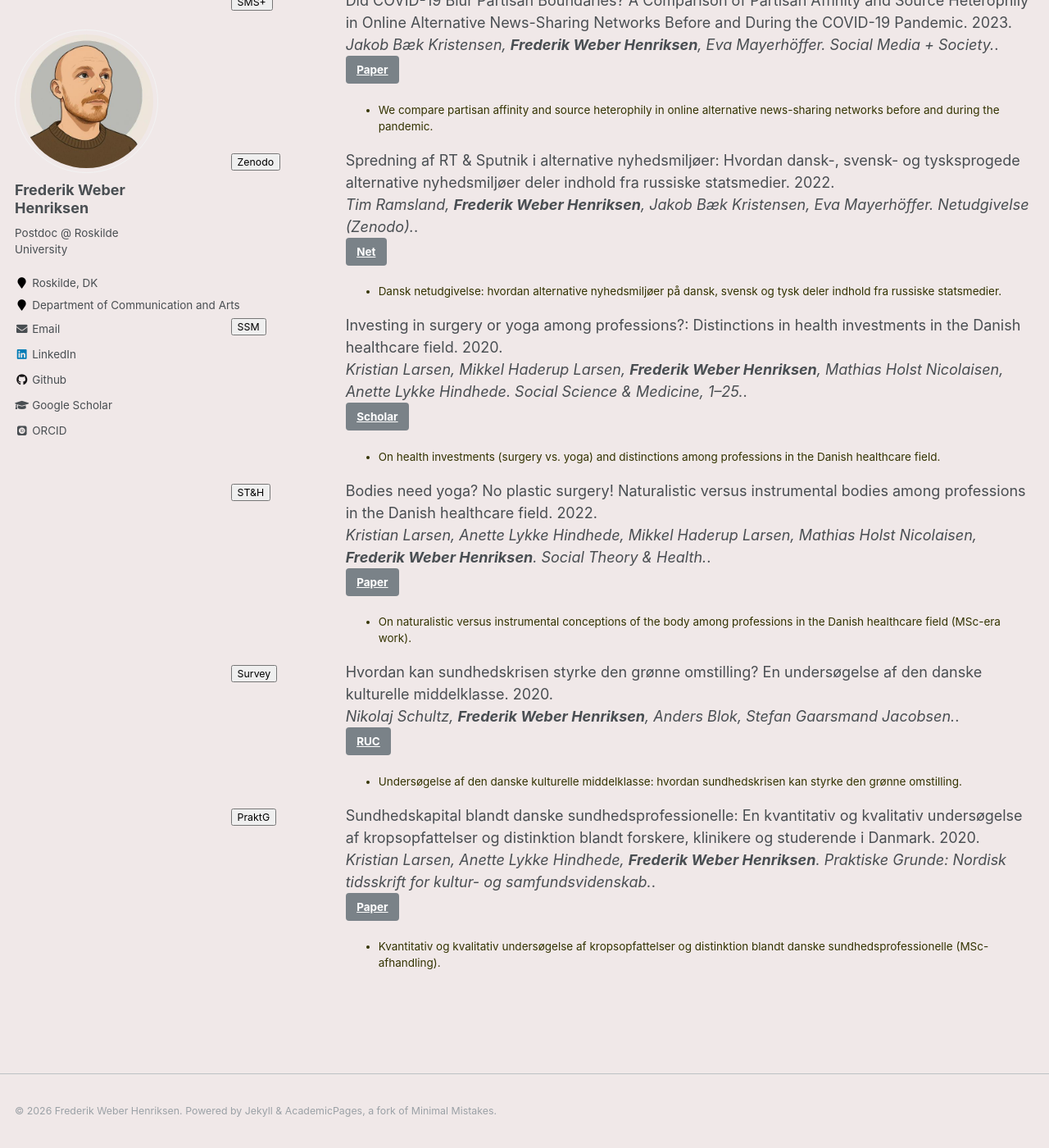
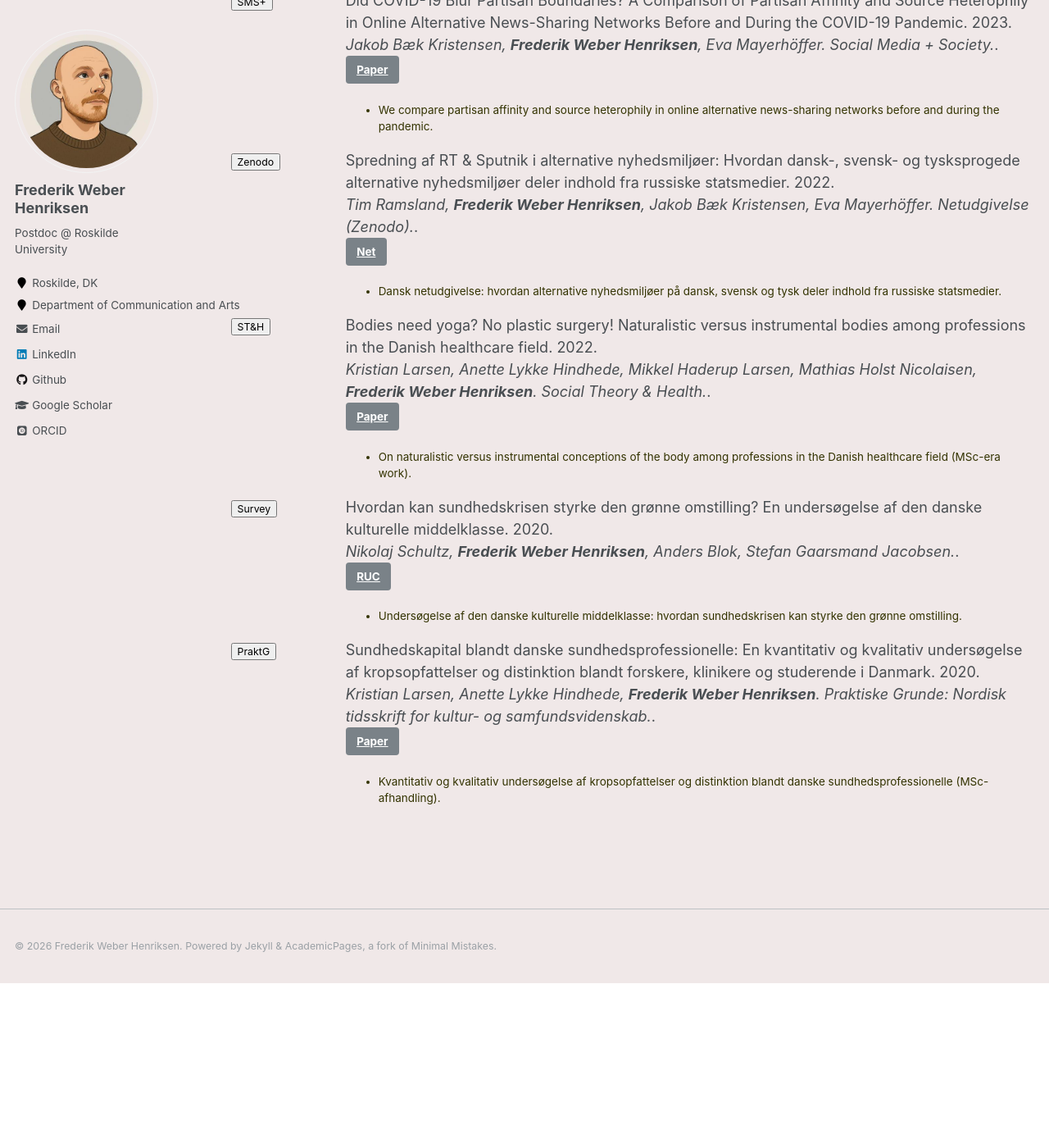
Before and after one commit to FrederikWH90/FrederikWH90.github.io, a Jekyll site: the page built from _pages/publications.md, in a window 1280 px wide and 1400 px high, scrolled down 2407 px. Shown: the whole window at 82% size. Built offline with Jekyll 4.4.1, drawn with Linux system fonts in a browser that asks for light colours; some web fonts are replaced; after the commit the page ends 3606 px from its top, so only the background shows below that.

Commit message:
Remove unpublished SSM 2020 entry; GitHub handle FrederikWH90
The 'Investing in surgery or yoga' (SSM 2020) Scholar entry was
never published - it became 'Bodies need yoga?' (ST&H 2022).
AAU bullet now names the two actual articles. Config updated to
the renamed GitHub account FrederikWH90 (site becomes
FrederikWH90.github.io).

```diff
--- a/_config.yml
+++ b/_config.yml
@@ -11,9 +11,9 @@ title                    : "Frederik Weber Henriksen"
 title_separator          : "-"
 name                     : &name "Frederik Weber Henriksen"
 description              : &description "Postdoc in politics, media and digital society @ Roskilde University frmohe@ruc.dk"
-url                      : https://FrederikWH.github.io # the base hostname & protocol for your site (local dev overrides url via _config.dev.yml)
+url                      : https://FrederikWH90.github.io # the base hostname & protocol for your site (local dev overrides url via _config.dev.yml)
 baseurl                  : "" # the subpath of your site, e.g. "/blog"
-repository               : "FrederikWH/FrederikWH.github.io" # used for GitHub Pages deployment links
+repository               : "FrederikWH90/FrederikWH90.github.io" # used for GitHub Pages deployment links
 teaser                   :  # filename of teaser fallback teaser image placed in /images/, .e.g. "500x300.png"
 breadcrumbs              : false # true, false (default)
 words_per_minute         : 160
@@ -94,7 +94,7 @@ author:
   flickr           :
   facebook         :
   foursquare       :
-  github           : "Frederikmh90"
+  github           : "FrederikWH90"
   google_plus      :
   keybase          :
   instagram        :
--- a/_pages/publications.md
+++ b/_pages/publications.md
@@ -311,27 +311,6 @@ author_profile: true
 <div class="columns">
 
  <div class="column-left">
-     {% include button.html button_name="SSM"%}
-   </div>
-
- <div class="column-right">
-
-   Investing in surgery or yoga among professions?: Distinctions in health investments in the Danish healthcare field. 2020. <br>
-   <i>Kristian Larsen, Mikkel Haderup Larsen, <b>Frederik Weber Henriksen</b>, Mathias Holst Nicolaisen, Anette Lykke Hindhede. Social Science &amp; Medicine, 1–25.</i>. <br>
-
-   {% include buttonLink.html button_name="Scholar" button_class="primary" button_link="https://scholar.google.com/citations?view_op=view_citation&hl=en&user=HfElNMMAAAAJ&citation_for_view=HfElNMMAAAAJ:9yKSN-GCB0IC" %}
-    <br>
-
-   <ul class="custom">
-   <li>On health investments (surgery vs. yoga) and distinctions among professions in the Danish healthcare field.</li>
-   </ul>
-
- </div>
-</div>
-
-<div class="columns">
-
- <div class="column-left">
      {% include button.html button_name="ST&H"%}
    </div>
 
```
Also changed, not shown: 2 other files.
